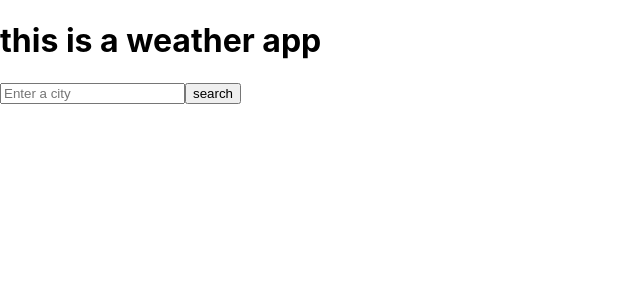
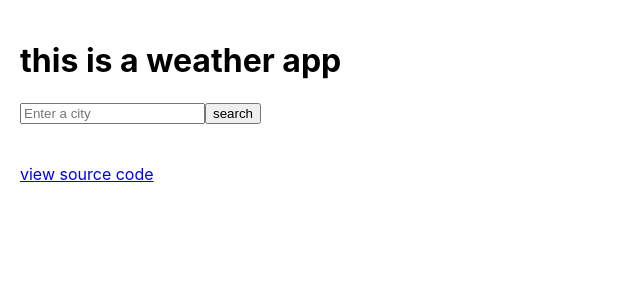
Before and after one commit to laurenbrownie/weather-react, a React (Create React App) app: page / in a window 1280 px wide. Shown: the top 300 px of the page, without its empty margins (0-640 px from the left). Built offline with nearby package versions, Linux system fonts and the light colour scheme.

Commit message:
add link to source code

```diff
--- a/src/App.css
+++ b/src/App.css
@@ -36,3 +36,7 @@
     transform: rotate(360deg);
   }
 }
+
+.app-aesthetic {
+  padding: 20px;
+}
--- a/src/App.js
+++ b/src/App.js
@@ -4,9 +4,14 @@ import ReactDOM from "react-dom";
 
 function App() {
   return (
-    <div>
+    <div className="app-aesthetic">
       <h1>this is a weather app</h1>
       <Weather />
+      <br />
+      <br />
+      <a href="https://https://github.com/laurenbrownie/weather-react">
+        view source code
+      </a>
     </div>
   );
 }
```
